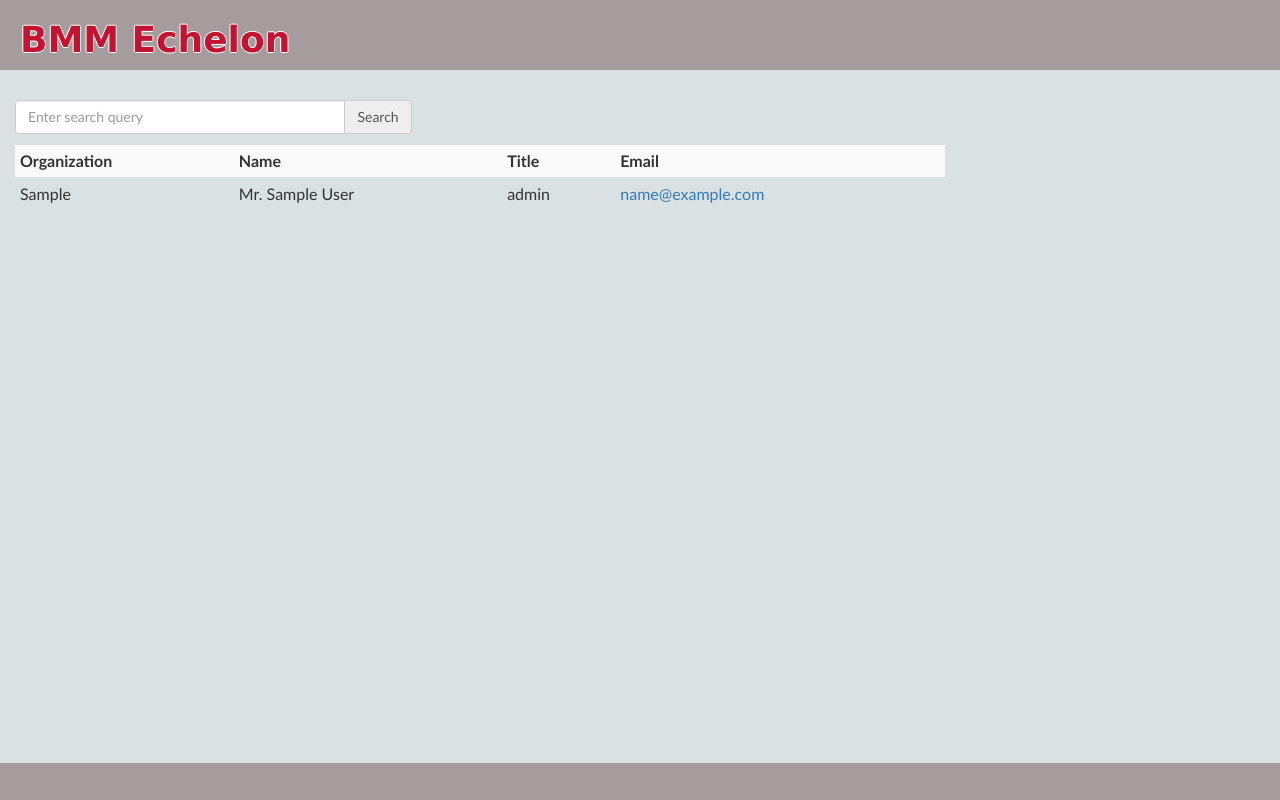
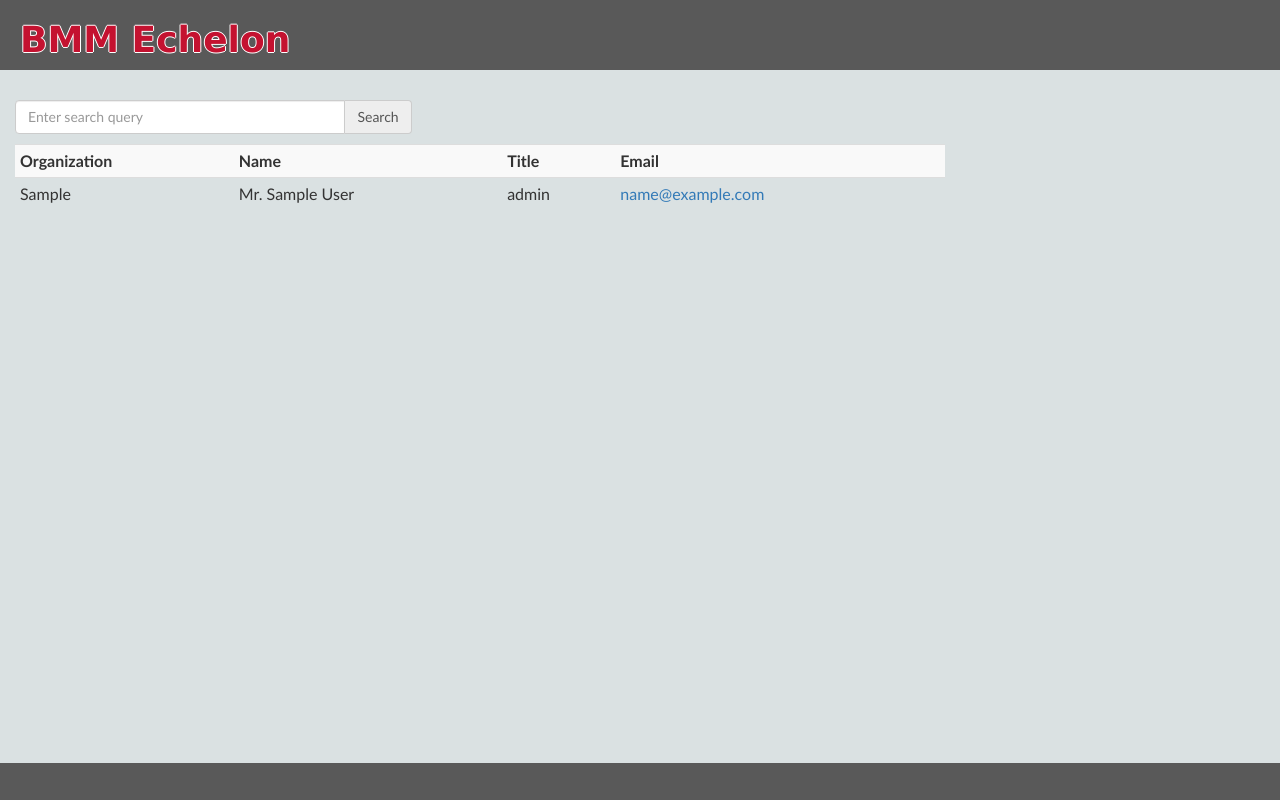
Before and after one commit to nevtum/hivemind, a Django app: page /clients/ in a window 1280 px wide. Run offline with Django 3.2, Linux system fonts and the light colour scheme; tables that the repository leaves empty hold one stand-in row (values such as "Sample post"); some libraries are stand-ins or nearby versions.

Commit message:
darker background colour, more pop

```diff
--- a/src/static/css/style.css
+++ b/src/static/css/style.css
@@ -3,7 +3,7 @@
 body {
   font-family: "Trebuchet MS", Helvetica, sans-serif;
   padding-bottom: 30;
-  background-color: #A59D9D;
+  background-color: #595959;
 }
 
 #head {
```
